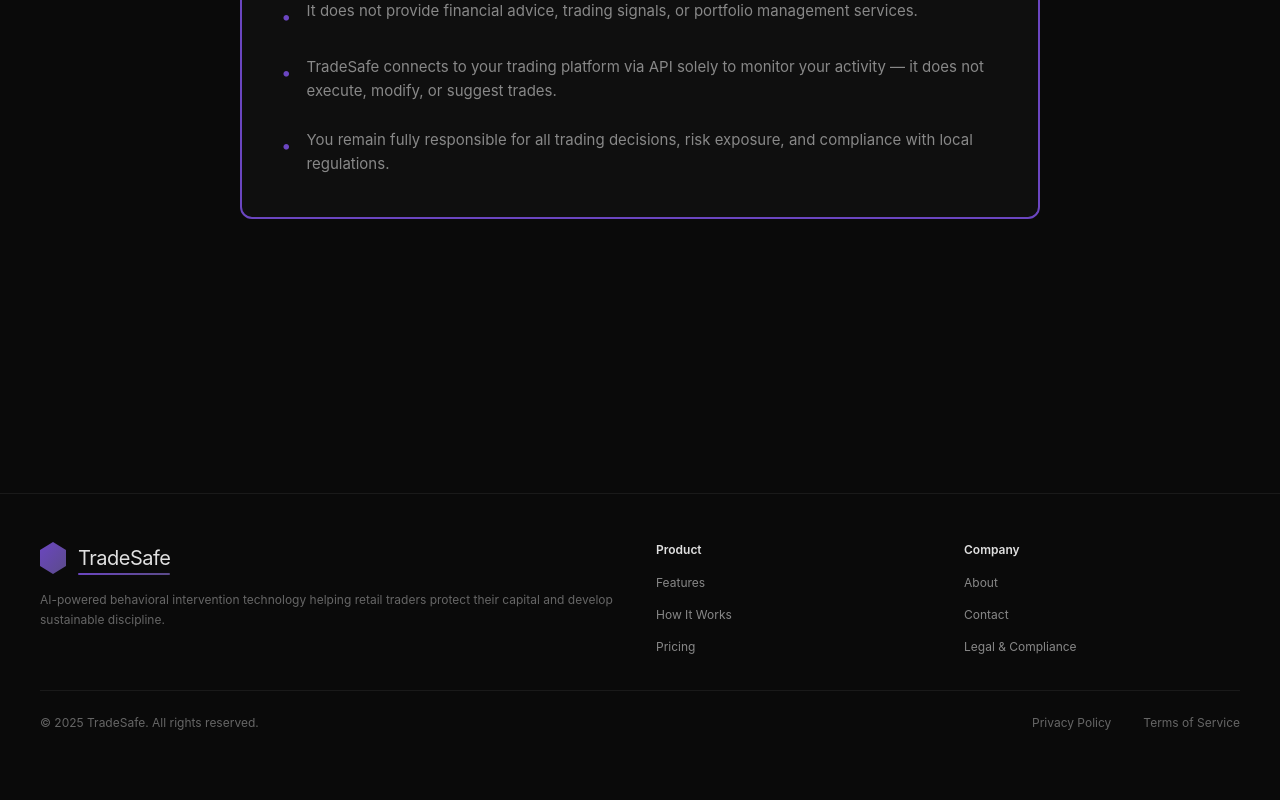
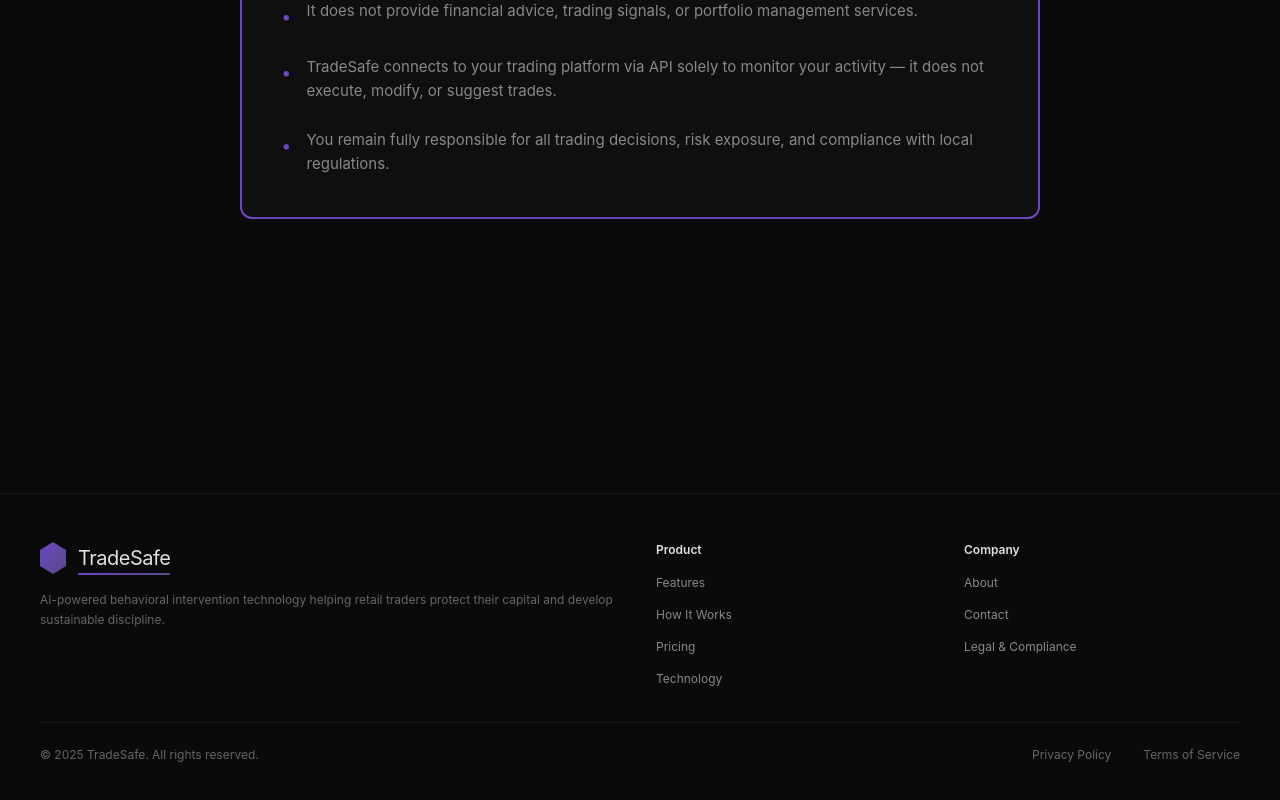
Before and after one commit to Trade-Safe/tradesafe-landing, a Next.js app: page /legal in a window 1280 px wide. Shown: the part 356-1156 px from the top of the page. Before the commit the page ends 1135 px from the top, so only its background shows below. Built offline with nearby package versions, Linux system fonts and the light colour scheme.

Commit message:
feat: add Technology link to footer Product section

```diff
--- a/components/Footer.tsx
+++ b/components/Footer.tsx
@@ -9,6 +9,7 @@ interface FooterProps {
   features: string
   howItWorks: string
   pricing: string
+  technology: string       // ← AJOUTÉ
   about: string
   contact: string
   legal: string
@@ -17,7 +18,21 @@ interface FooterProps {
   terms: string
 }
 
-export default function Footer({ description, product, company, features, howItWorks, pricing, about, contact, legal, rights, privacy, terms }: FooterProps) {
+export default function Footer({
+  description,
+  product,
+  company,
+  features,
+  howItWorks,
+  pricing,
+  technology,              // ← AJOUTÉ
+  about,
+  contact,
+  legal,
+  rights,
+  privacy,
+  terms
+}: FooterProps) {
   return (
     <footer className="bg-[#0a0a0a] border-t border-[#1a1a1a] py-12 px-8">
       <div className="max-w-[1200px] mx-auto">
@@ -46,6 +61,7 @@ export default function Footer({ description, product, company, features, howItW
               <li><Link href="#features" className="text-[#888] text-xs no-underline hover:text-[#e0e0e0] transition-colors">{features}</Link></li>
               <li><Link href="#how-it-works" className="text-[#888] text-xs no-underline hover:text-[#e0e0e0] transition-colors">{howItWorks}</Link></li>
               <li><Link href="#pricing" className="text-[#888] text-xs no-underline hover:text-[#e0e0e0] transition-colors">{pricing}</Link></li>
+              <li><Link href="#technology" className="text-[#888] text-xs no-underline hover:text-[#e0e0e0] transition-colors">{technology}</Link></li>
             </ul>
           </div>
 
```
